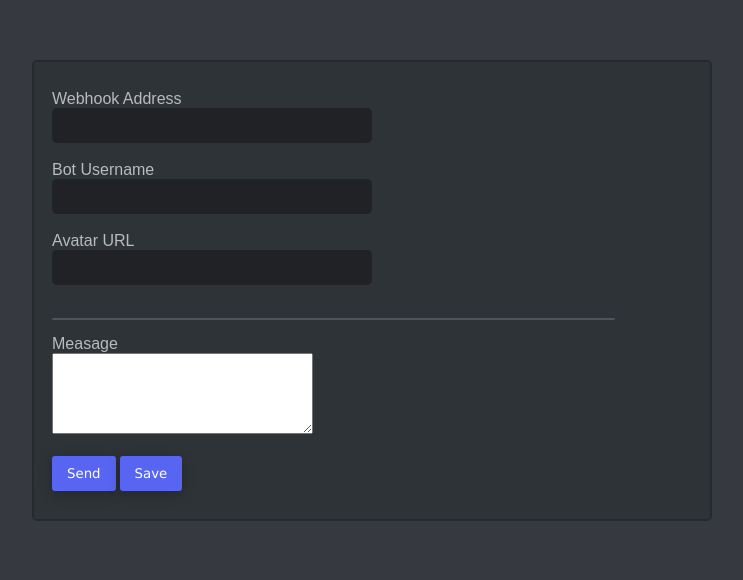
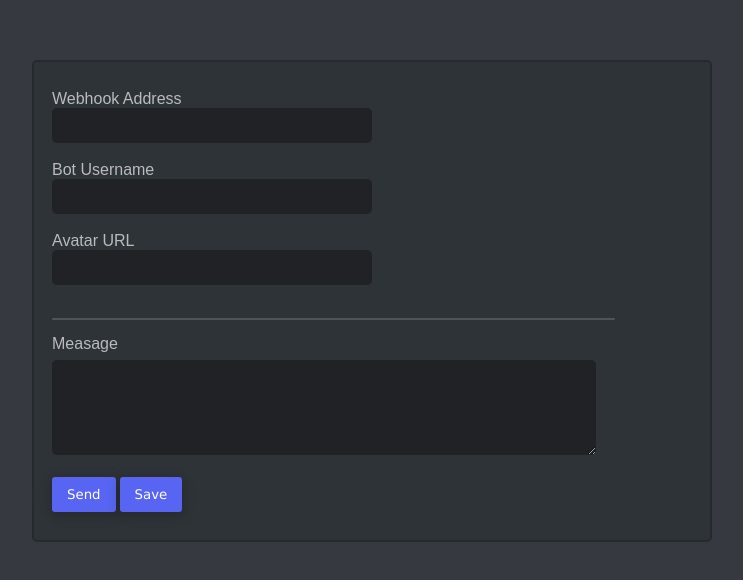
Before and after one commit to HanSolo15e/Discord-Webhook-Sender, a plain HTML site: page index.html in a window 1280 px wide. Shown: the part 108-688 px from the top of the page, without its empty margins (268-1011 px from the left). Drawn offline with Linux system fonts and the light colour scheme.

Commit message:
Update main.css

```diff
--- a/main.css
+++ b/main.css
@@ -1,7 +1,7 @@
 body {
     background-color: hsl(220, 8%, 23%);
    }
-   .textarea {
+   .textareafield {
      resize: vertical;
      padding: 10px 15px;
    margin-top: 7px;
```
